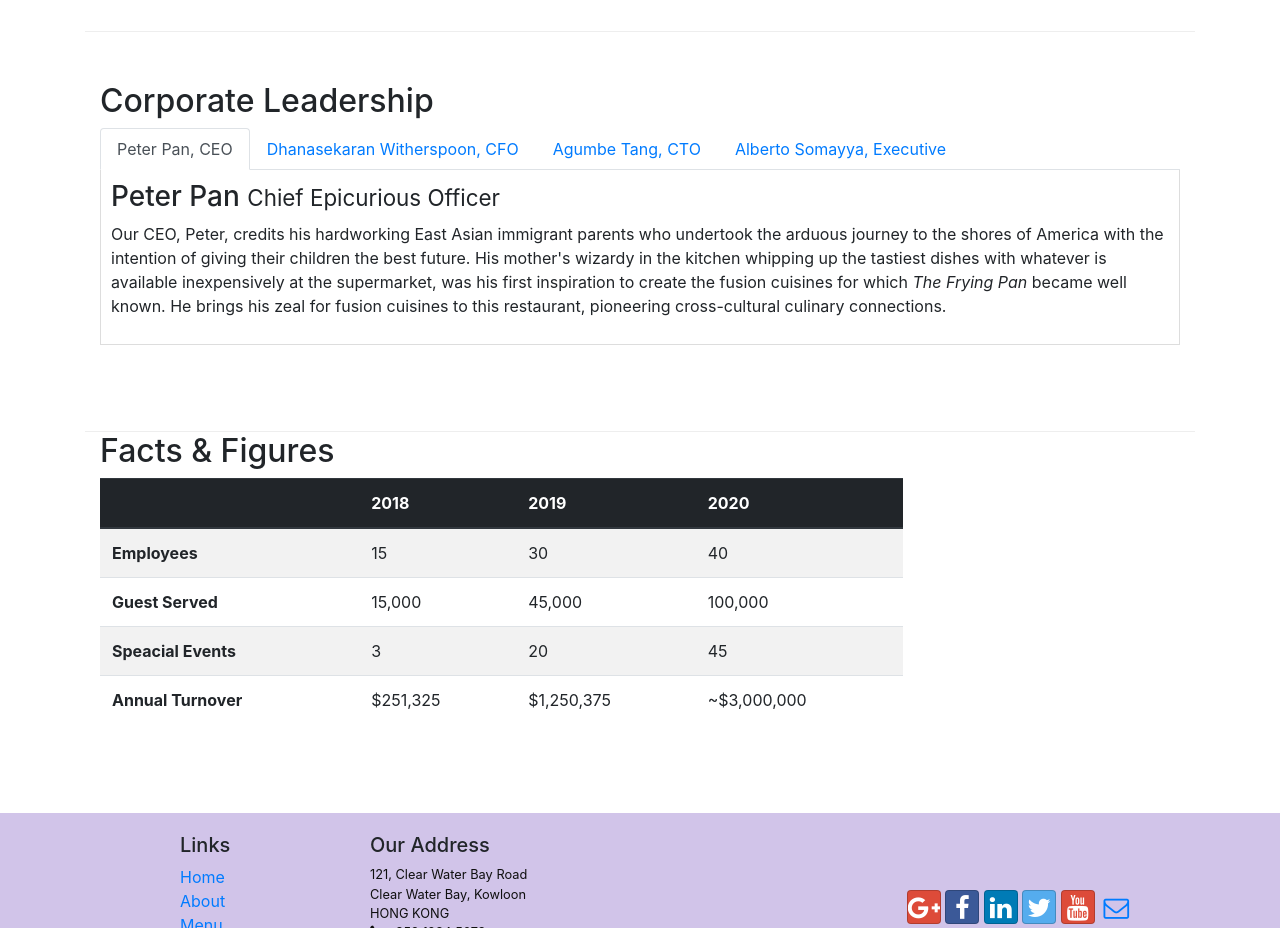
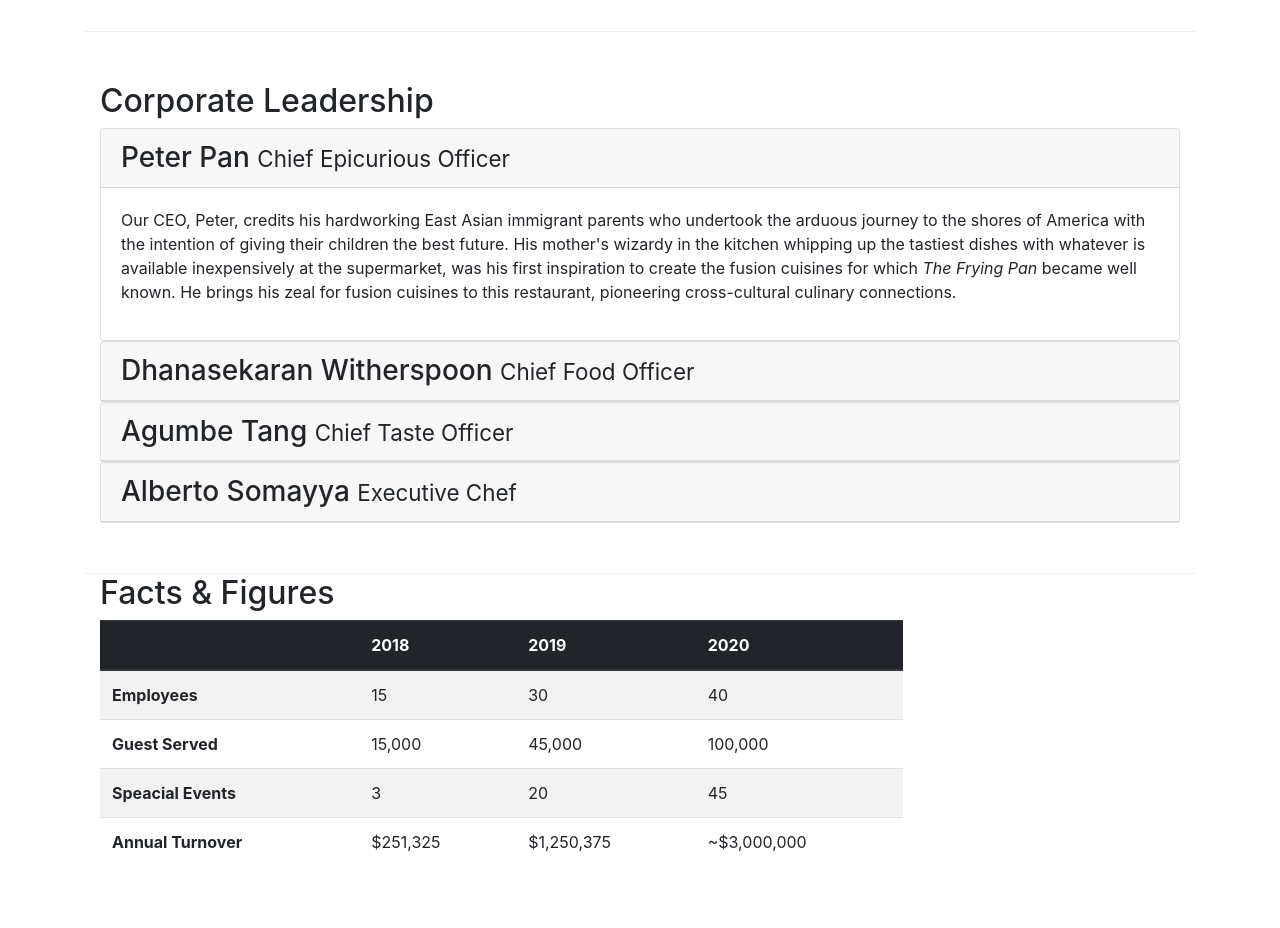
Before and after one commit to KareeMagdyy/HongKongUniversity, a website: page aboutus.html in a window 1280 px wide. Shown: the part 940-1868 px from the top of the page. Drawn offline with nearby package versions, Linux system fonts and the light colour scheme.

Commit message:
accordion

```diff
--- a/aboutus.html
+++ b/aboutus.html
@@ -103,36 +103,55 @@
         <div class="row row-content">
             <div class="col-12">
                 <h2>Corporate Leadership</h2>
-                <ul class="nav nav-tabs">
-                    <li class="nav-item">
-                        <a href="#peter" class="nav-link active" role="tab" data-toggle="tab"> Peter Pan, CEO</a>
-                    </li>
-                    <li class="nav-item">
-                        <a href="#dhanasekaran" class="nav-link" role="tab" data-toggle="tab">Dhanasekaran Witherspoon, CFO</a>
-                    </li>
-                    <li class="nav-item">
-                        <a href="#agumbe" class="nav-link" role="tab" data-toggle="tab">Agumbe Tang, CTO</a>
-                    </li>
-                    <li class="nav-item">
-                        <a href="#alberto" class="nav-link" role="tab" data-toggle="tab">Alberto Somayya, Executive</a>
-                    </li>
-                </ul>
-                <div class="tab-content">
-                    <div role="tabpanel" class="tab-pane fade show active" id="peter">
-                        <h3>Peter Pan <small>Chief Epicurious Officer</small></h3>
-                        <p class="d-none d-sm-block">Our CEO, Peter, credits his hardworking East Asian immigrant parents who undertook the arduous journey to the shores of America with the intention of giving their children the best future. His mother's wizardy in the kitchen whipping up the tastiest dishes with whatever is available inexpensively at the supermarket, was his first inspiration to create the fusion cuisines for which <em>The Frying Pan</em> became well known. He brings his zeal for fusion cuisines to this restaurant, pioneering cross-cultural culinary connections.</p>
+
+                <div id="accordion">
+                    <div class="card">
+                        <div class="card-header" role="tab" id="peterhead">
+                            <h3 class="mb-0">
+                                <a data-toggle="collapse" data-target="#peter">Peter Pan <small>Chief Epicurious Officer</small></a>
+                            </h3>
+                        </div>
+                        <div role="tabpanel" class="collapse show" id="peter" data-parent="#accordion">
+                            <div class="card-body">
+                                <p class="d-none d-sm-block">Our CEO, Peter, credits his hardworking East Asian immigrant parents who undertook the arduous journey to the shores of America with the intention of giving their children the best future. His mother's wizardy in the kitchen whipping up the tastiest dishes with whatever is available inexpensively at the supermarket, was his first inspiration to create the fusion cuisines for which <em>The Frying Pan</em> became well known. He brings his zeal for fusion cuisines to this restaurant, pioneering cross-cultural culinary connections.</p>
+                            </div>
+                        </div>
                     </div>
-                    <div role="tabpanel" class="tab-pane fade" id="dhanasekaran">
-                        <h3>Dhanasekaran Witherspoon <small>Chief Food Officer</small></h3>
-                        <p class="d-none d-sm-block">Our CFO, Danny, as he is affectionately referred to by his colleagues, comes from a long established family tradition in farming and produce. His experiences growing up on a farm in the Australian outback gave him great appreciation for varieties of food sources. As he puts it in his own words, <em>Everything that runs, wins, and everything that stays, pays!</em></p>
+                    <div class="card">
+                        <div class="card-header" role="tab" id="dhanasekaranhead">
+                            <h3 class="mb-0">
+                               <a data-toggle="collapse" data-target="#dhanasekaran">Dhanasekaran Witherspoon <small>Chief Food Officer</small></a>
+                             </h3>
+                        </div>
+                        <div role="tabpanel" class="collapse" id="dhanasekaran" data-parent="#accordion">
+                            <div class="card-body">
+                                <p class="d-none d-sm-block">Our CFO, Danny, as he is affectionately referred to by his colleagues, comes from a long established family tradition in farming and produce. His experiences growing up on a farm in the Australian outback gave him great appreciation for varieties of food sources. As he puts it in his own words, <em>Everything that runs, wins, and everything that stays, pays!</em></p>
+                            </div>
+                        </div>
                     </div>
-                    <div role="tabpanel" class="tab-pane fade" id="agumbe">
-                        <h3>Agumbe Tang <small>Chief Taste Officer</small></h3>
-                        <p class="d-none d-sm-block">Blessed with the most discerning gustatory sense, Agumbe, our CTO, personally ensures that every dish that we serve meets his exacting tastes. Our chefs dread the tongue lashing that ensues if their dish does not meet his exacting standards. He lives by his motto, <em>You click only if you survive my lick.</em></p>
+                    <div class="card">
+                        <div class="card-header" role="tab" id="agumbehead">
+                            <h3 class="mb-0">
+                               <a data-toggle="collapse" data-target="#agumbe">Agumbe Tang <small>Chief Taste Officer</small></a>
+                            </h3>
+                        </div>
+                        <div role="tabpanel" class="collapse" id="agumbe" data-parent="#accordion">
+                            <div class="card-body">
+                                <p class="d-none d-sm-block">Blessed with the most discerning gustatory sense, Agumbe, our CTO, personally ensures that every dish that we serve meets his exacting tastes. Our chefs dread the tongue lashing that ensues if their dish does not meet his exacting standards. He lives by his motto, <em>You click only if you survive my lick.</em></p>
+                            </div>
+                        </div>
                     </div>
-                    <div role="tabpanel" class="tab-pane fade" id="alberto">
-                        <h3>Alberto Somayya <small>Executive Chef</small></h3>
-                        <p class="d-none d-sm-block">Award winning three-star Michelin chef with wide International experience having worked closely with whos-who in the culinary world, he specializes in creating mouthwatering Indo-Italian fusion experiences. He says, <em>Put together the cuisines from the two craziest cultures, and you get a winning hit! Amma Mia!</em></p>
+                    <div class="card">
+                        <div class="card-header" role="tab" id="albertohead">
+                            <h3 class="mb-0">
+                                <a data-toggle="collapse" data-target="#alberto">Alberto Somayya <small>Executive Chef</small></a>
+                            </h3>
+                        </div>
+                        <div role="tabpanel" class="collapse" id="alberto" data-parent="#accordion">
+                            <div class="card-body">
+                                <p class="d-none d-sm-block">Award winning three-star Michelin chef with wide International experience having worked closely with whos-who in the culinary world, he specializes in creating mouthwatering Indo-Italian fusion experiences. He says, <em>Put together the cuisines from the two craziest cultures, and you get a winning hit! Amma Mia!</em></p>
+                            </div>
+                        </div>
                     </div>
                 </div>
             </div>
```
